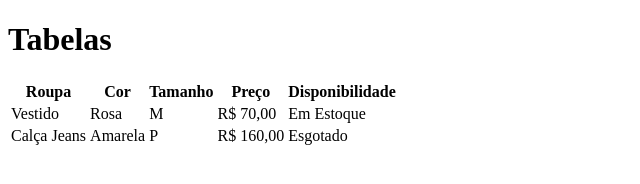
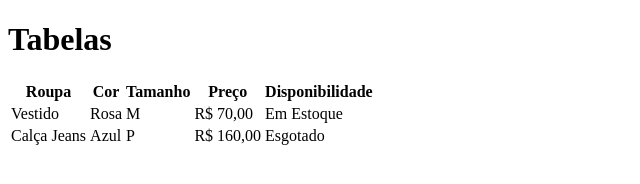
Before and after one commit to libernina-andrade/aula-tabela, a plain HTML site: page index.html in a window 1280 px wide. Shown: the whole page, without its empty margins (0-640 px from the left). Drawn offline with Linux system fonts and the light colour scheme.

Commit message:
Cor voltada do amarelo para o azul

```diff
--- a/index.html
+++ b/index.html
@@ -27,7 +27,7 @@
         </tr>
         <tr>
             <td>Calça Jeans</td>
-            <td>Amarela</td>
+            <td>Azul</td>
             <td>P</td>
             <td>R$ 160,00</td>
             <td>Esgotado</td>
```
